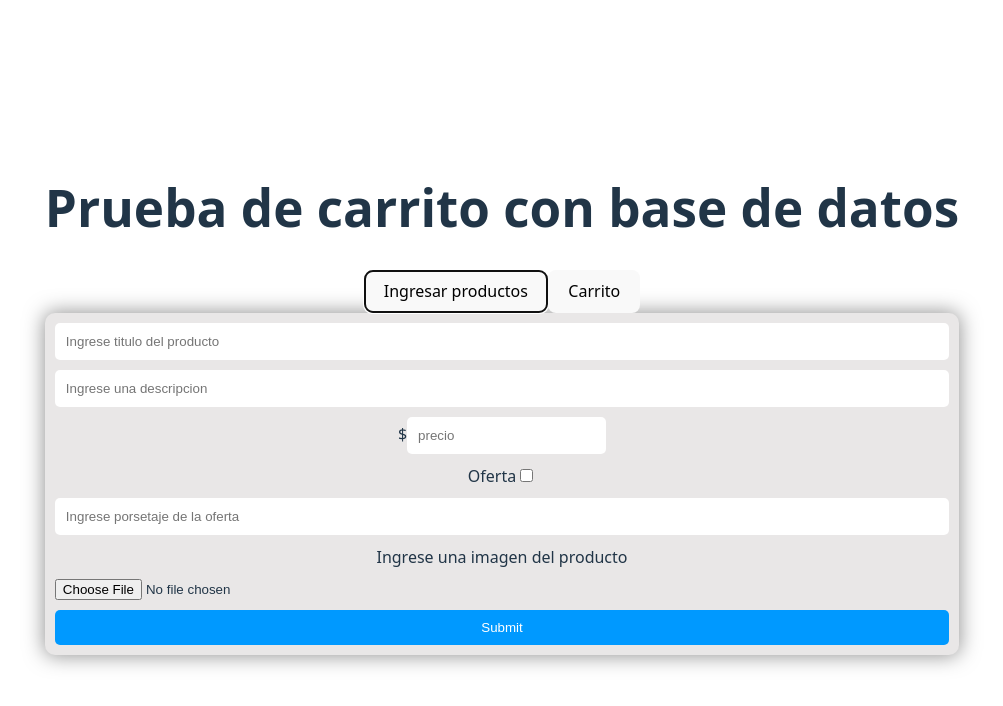
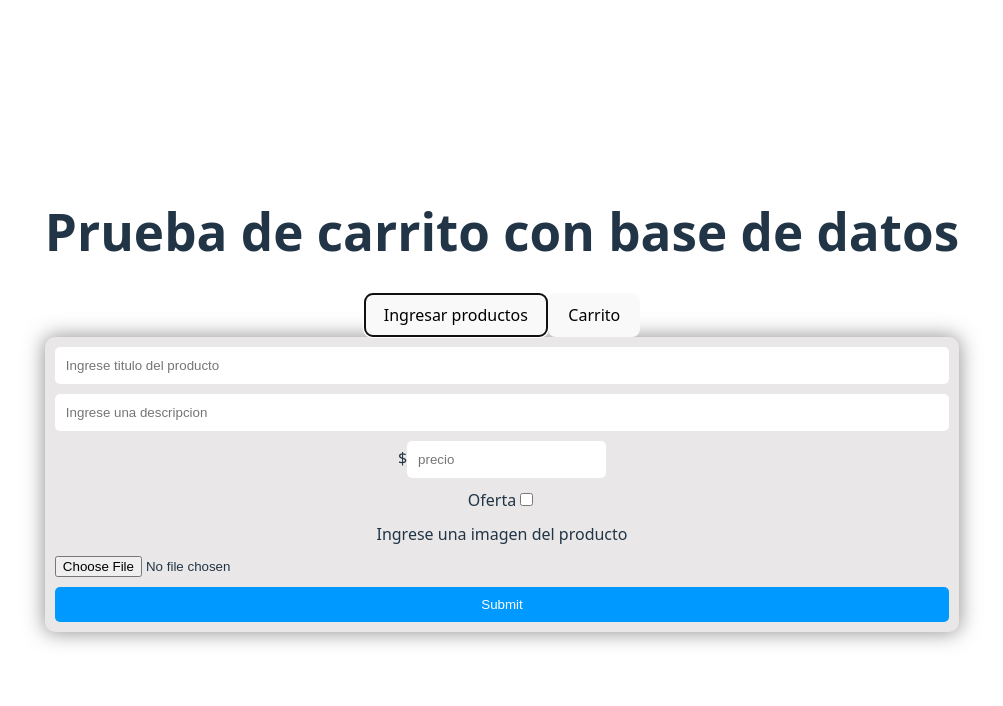
Before and after one commit to hernanveyret/testClarudinariMasFirebase, a React (Vite) app: page / in a window 1280 px wide. Both pictures are taken after a click on the button "Ingresar productos". Shown: the top 706 px of the page, without its empty margins (138-1141 px from the left). Built offline with nearby package versions, Linux system fonts and the light colour scheme.

Commit message:
actualizacion

```diff
--- a/src/Componentes/SubirImagenWebp.jsx
+++ b/src/Componentes/SubirImagenWebp.jsx
@@ -6,6 +6,7 @@ function SubirImagenWebP() {
   const [url, setUrl] = useState(null);
   const [ nuevoProducto, setNuevoProducto ] = useState();
   const [ archivoOriginal, setAchivoOriginal ] = useState(null)
+  const [ isOferta, setIsOferta ] = useState(false);
 
   const {
     register,
@@ -141,8 +142,10 @@ function SubirImagenWebP() {
         </label>
           { errors.precio?.message && <p>{errors.precio.message}</p>}
 
-        <label>Oferta<input type="checkbox" /></label>
+        <label>Oferta<input type="checkbox" onChange={(e) => { setIsOferta(e.target.value)}}/></label>
+        { isOferta &&
         <input type="text" placeholder="Ingrese porsetaje de la oferta" />
+        }
       <label>Ingrese una imagen del producto</label>
       <input type="file" accept="image/*" onChange={(e) => {setAchivoOriginal(e.target.files[0])}} />
       <input type="submit" />
```
